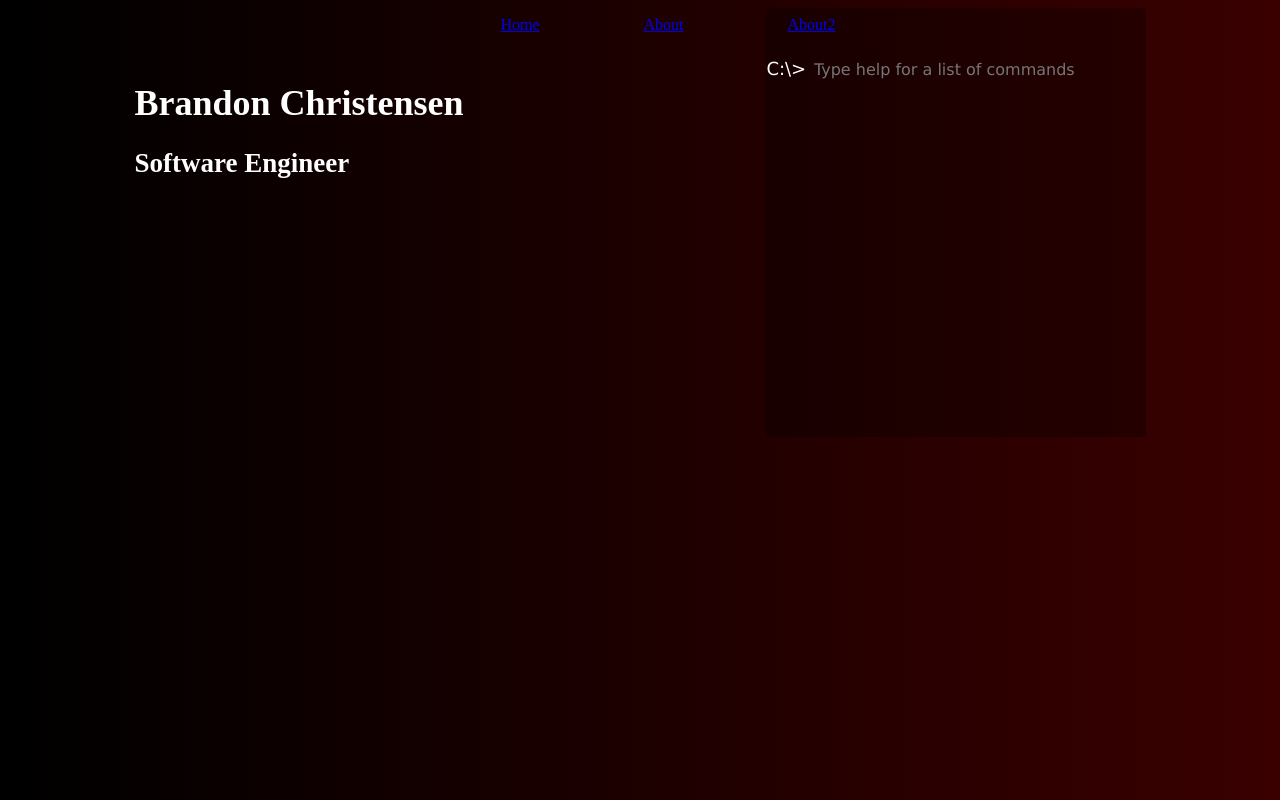
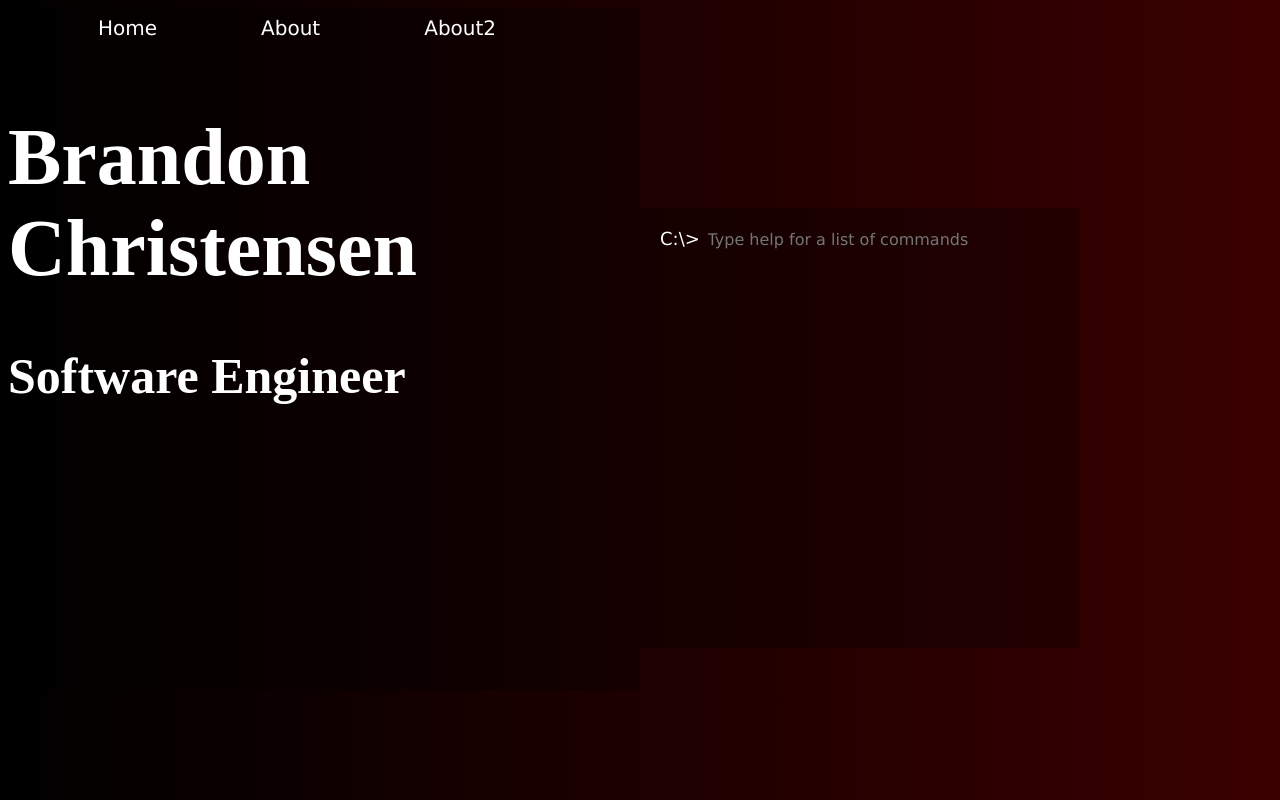
Before and after one commit to bdchris18/bdchris18.github.io, a plain HTML site: page index.html in a window 1280 px wide. Drawn offline with Linux system fonts and the light colour scheme.

Commit message:
New style

```diff
--- a/index.css
+++ b/index.css
@@ -12,7 +12,7 @@ html {
 }
 
 .flex_container {
-    display: flex;
+    display: flex wrap;
     flex-direction: row;
     justify-content: center;
 }
@@ -23,10 +23,11 @@ html {
     padding-top: 50px;
     border-color: white;
     border-radius: 2px;
-    width: 30%;
+    width: 50%;
     aspect-ratio: 1/1;
     float: left;
     /* background: grey; */
+    background-color: rgb(0, 0, 0, 30%);
 }
 
 input[type="text"] {
@@ -36,7 +37,6 @@ input[type="text"] {
     background: transparent;
     border: none;
     font-family: 'Lucida Sans', 'Lucida Sans Regular', 'Lucida Grande', 'Lucida Sans Unicode', Geneva, Verdana, sans-serif;
-
 }
 
 #textInput:focus {
@@ -45,17 +45,19 @@ input[type="text"] {
 
 #graphicDiv {
     background-color: rgb(0, 0, 0, 30%);
-    margin: auto;
     font-size: large;
     padding-top: 50px;
     border-color: white;
     border-radius: 2px;
-    width: 30%;
+    width: 400px;
     aspect-ratio: 1/1;
     float: left;
     color: white;
     /* background: grey; */
     font-family: 'Lucida Sans', 'Lucida Sans Regular', 'Lucida Grande', 'Lucida Sans Unicode', Geneva, Verdana, sans-serif;
+    padding: 20px;
+    margin-top: 200px;
+
 }
 
 #topPage2 {
@@ -86,12 +88,20 @@ ul {
     list-style-type: none;
     top: 0px;
     text-align: center;
+    float: left;
 }
 
 li {
     display: inline;
     padding-left: 50px;
     padding-right: 50px;
+}
+
+a {
+    color: white;
+    text-decoration: none;
+    font-size: 20px;
+    font-family: 'Lucida Sans', 'Lucida Sans Regular', 'Lucida Grande', 'Lucida Sans Unicode', Geneva, Verdana, sans-serif;
 }
 
 body{
@@ -106,9 +116,11 @@ p {
 h1 {
     color: white;
     text-align: left;
+    font-size: 80px;
 }
 
 h2 {
     color: white;
     text-align: left;
+    font-size: 50px;
 }
```
